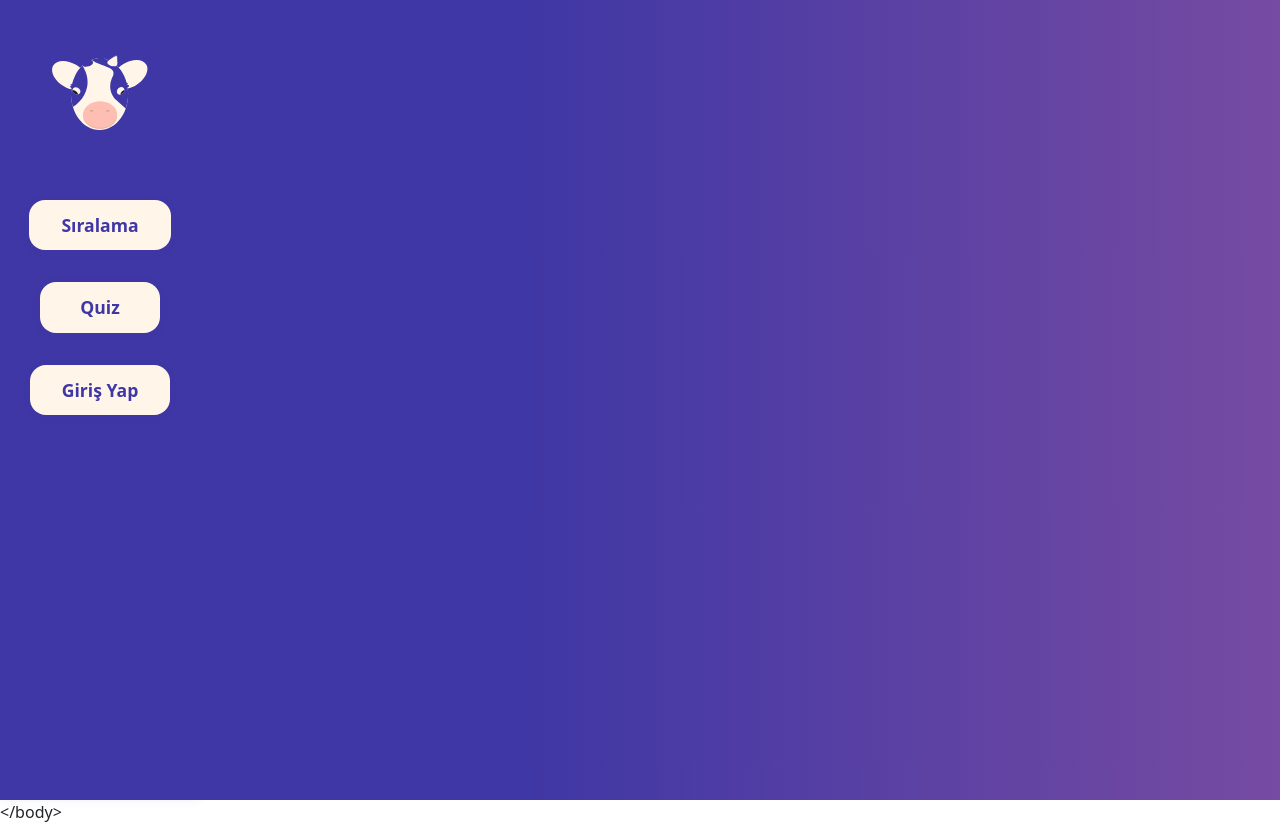
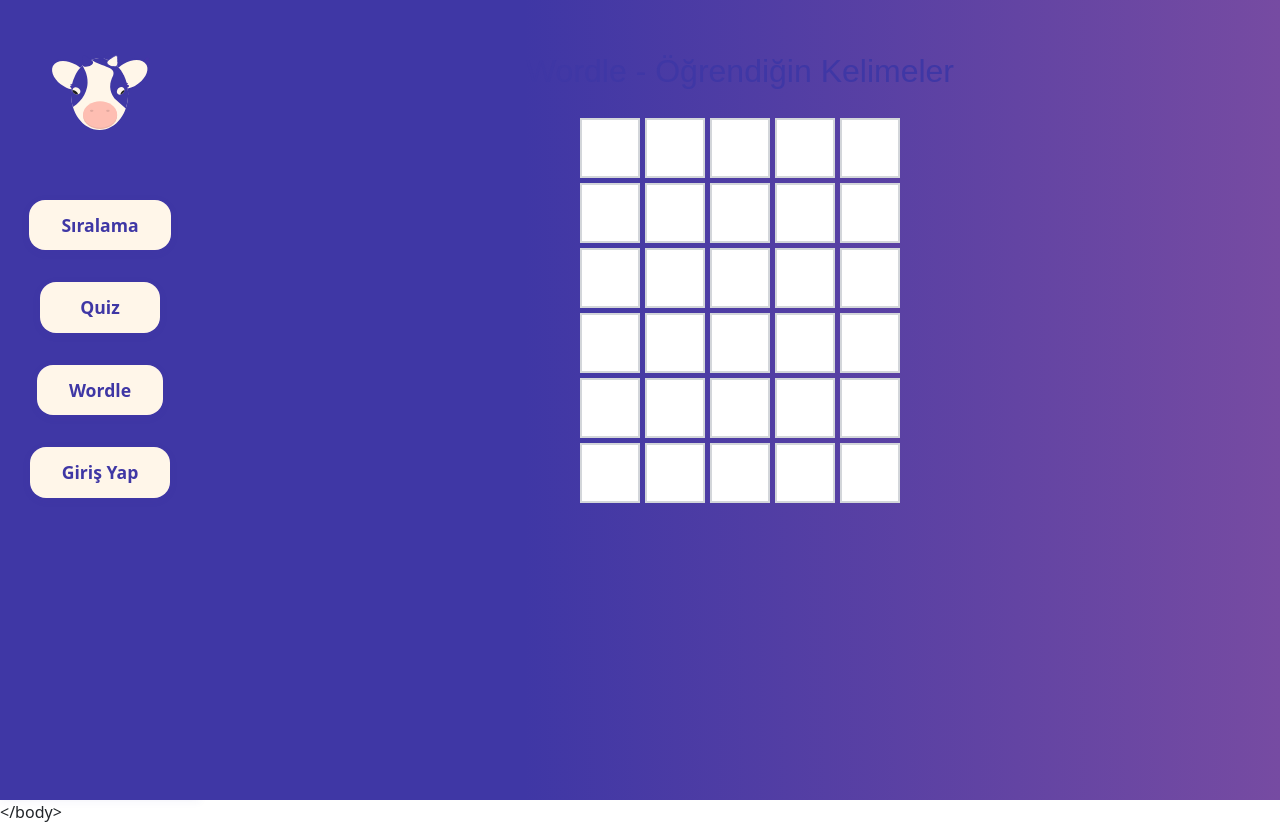
Before and after one commit to kaancivelek/CBUlingo, a React (Vite) app in the folder Cbulingo-MVP/: page /wordle in a window 1280 px wide. Built offline with nearby package versions, Linux system fonts and the light colour scheme; no server answers.

Commit message:
Wordle Game Design

```diff
--- a/Cbulingo-MVP/src/App.jsx
+++ b/Cbulingo-MVP/src/App.jsx
@@ -2,6 +2,7 @@ import "./App.css";
 import { Routes, Route } from "react-router-dom";
 import Navi from "./components/Navbar";
 import { ToastContainer, Slide } from "react-toastify";
+import WordleGame from "./components/WordleGame";
 
 import { useState, useEffect } from "react";
 import Dashboard from "./pages/Dashboard";
@@ -84,6 +85,7 @@ function App() {
             <Route path="/logon" element={<Logon updateUser={updateUser}/>}/>
             <Route path="/login" element={<Login updateUser={updateUser}/>}/>
             <Route path="/register" element={<Register updateUser={updateUser}/>}/>
+            <Route path="/wordle" element={<WordleGame/>}/>
           </Routes>
         </div>
 
--- a/Cbulingo-MVP/src/components/Navbar.jsx
+++ b/Cbulingo-MVP/src/components/Navbar.jsx
@@ -14,6 +14,10 @@ function VerticalNavbar({ user, logoutUser }) {
 
   const goToQuiz = () => {
     navigate("/quiz");
+  };
+
+  const goToWordle = () => {
+    navigate("/wordle");
   };
 
   const goToProfileOrLogon = () => {
@@ -54,6 +58,10 @@ function VerticalNavbar({ user, logoutUser }) {
           Quiz
         </button>
 
+        <button className="vertical-navbar-text" onClick={goToWordle}>
+          Wordle
+        </button>
+
         <button className="vertical-navbar-text" onClick={goToProfileOrLogon}>
           {user ? user.userFullName || "Profil" : "Giriş Yap"}
         </button>
--- /dev/null
+++ b/Cbulingo-MVP/src/components/WordleGame.css
@@ -0,0 +1,80 @@
+.wordle-container {
+  display: flex;
+  flex-direction: column;
+  align-items: center;
+  padding: 20px;
+  max-width: 500px;
+  margin: 0 auto;
+  font-family: Arial, sans-serif;
+}
+
+.game-board {
+  display: flex;
+  flex-direction: column;
+  gap: 5px;
+  margin: 20px 0;
+}
+
+.guess-row {
+  display: flex;
+  gap: 5px;
+}
+
+.letter-box {
+  width: 60px;
+  height: 60px;
+  border: 2px solid #d3d6da;
+  display: flex;
+  justify-content: center;
+  align-items: center;
+  font-size: 2rem;
+  font-weight: bold;
+  text-transform: uppercase;
+  background-color: white;
+}
+
+.letter-box.correct {
+  background-color: #6aaa64;
+  border-color: #6aaa64;
+  color: white;
+}
+
+.letter-box.present {
+  background-color: #c9b458;
+  border-color: #c9b458;
+  color: white;
+}
+
+.letter-box.absent {
+  background-color: #787c7e;
+  border-color: #787c7e;
+  color: white;
+}
+
+.message {
+  margin-top: 20px;
+  text-align: center;
+  font-size: 1.2rem;
+  font-weight: bold;
+}
+
+.message button {
+  margin-top: 10px;
+  padding: 10px 20px;
+  font-size: 1rem;
+  background-color: #6aaa64;
+  color: white;
+  border: none;
+  border-radius: 5px;
+  cursor: pointer;
+  transition: background-color 0.2s;
+}
+
+.message button:hover {
+  background-color: #5c8f57;
+}
+
+h2 {
+  color: #1a1a1b;
+  margin-bottom: 20px;
+}
--- /dev/null
+++ b/Cbulingo-MVP/src/components/WordleGame.jsx
@@ -0,0 +1,116 @@
+import React, { useState, useEffect } from 'react';
+import axios from 'axios';
+import './WordleGame.css';
+
+const WordleGame = () => {
+  const [targetWord, setTargetWord] = useState('');
+  const [guesses, setGuesses] = useState([]);
+  const [currentGuess, setCurrentGuess] = useState('');
+  const [gameOver, setGameOver] = useState(false);
+  const [message, setMessage] = useState('');
+  const [learnedWords, setLearnedWords] = useState([]);
+
+  useEffect(() => {
+    fetchLearnedWords();
+  }, []);
+
+  const fetchLearnedWords = async () => {
+    try {
+      const response = await axios.get('http://localhost:3000/tblLearnedWords');
+      const userLearnedWords = response.data.filter(word => word.userId === 1); // Kullanıcı ID'si dinamik olmalı
+
+      // Öğrenilen kelimelerin detaylarını al
+      const wordDetails = await Promise.all(
+        userLearnedWords.map(async (word) => {
+          const wordResponse = await axios.get(`http://localhost:3000/tblEnglish/${word.enId}`);
+          return wordResponse.data;
+        })
+      );
+
+      setLearnedWords(wordDetails);
+      if (wordDetails.length > 0) {
+        const randomWord = wordDetails[Math.floor(Math.random() * wordDetails.length)].enWord;
+        setTargetWord(randomWord.toLowerCase());
+      }
+    } catch (error) {
+      console.error('Error fetching learned words:', error);
+    }
+  };
+
+  const handleKeyPress = (e) => {
+    if (gameOver) return;
+
+    if (e.key === 'Enter' && currentGuess.length === 5) {
+      checkGuess();
+    } else if (e.key === 'Backspace') {
+      setCurrentGuess(prev => prev.slice(0, -1));
+    } else if (/^[a-zA-Z]$/.test(e.key) && currentGuess.length < 5) {
+      setCurrentGuess(prev => prev + e.key.toLowerCase());
+    }
+  };
+
+  const checkGuess = () => {
+    if (currentGuess === targetWord) {
+      setGameOver(true);
+      setMessage('Tebrikler! Kelimeyi buldunuz!');
+    } else if (guesses.length === 5) {
+      setGameOver(true);
+      setMessage(`Oyun bitti! Doğru kelime: ${targetWord}`);
+    }
+
+    const newGuess = currentGuess.split('').map((letter, index) => ({
+      letter,
+      status: letter === targetWord[index] ? 'correct' :
+              targetWord.includes(letter) ? 'present' : 'absent'
+    }));
+
+    setGuesses([...guesses, newGuess]);
+    setCurrentGuess('');
+  };
+
+  const resetGame = () => {
+    if (learnedWords.length > 0) {
+      const randomWord = learnedWords[Math.floor(Math.random() * learnedWords.length)].enWord;
+      setTargetWord(randomWord.toLowerCase());
+    }
+    setGuesses([]);
+    setCurrentGuess('');
+    setGameOver(false);
+    setMessage('');
+  };
+
+  return (
+    <div className="wordle-container" onKeyDown={handleKeyPress} tabIndex="0">
+      <h2>Wordle - Öğrendiğin Kelimeler</h2>
+
+      <div className="game-board">
+        {[...Array(6)].map((_, rowIndex) => (
+          <div key={rowIndex} className="guess-row">
+            {[...Array(5)].map((_, colIndex) => {
+              const guess = guesses[rowIndex];
+              const letter = guess ? guess[colIndex].letter : '';
+              const status = guess ? guess[colIndex].status : '';
+
+              return (
+                <div key={colIndex} className={`letter-box ${status}`}>
+                  {rowIndex === guesses.length ?
+                    currentGuess[colIndex] || '' :
+                    letter}
+                </div>
+              );
+            })}
+          </div>
+        ))}
+      </div>
+
+      {message && (
+        <div className="message">
+          {message}
+          <button onClick={resetGame}>Yeni Oyun</button>
+        </div>
+      )}
+    </div>
+  );
+};
+
+export default WordleGame;
```
